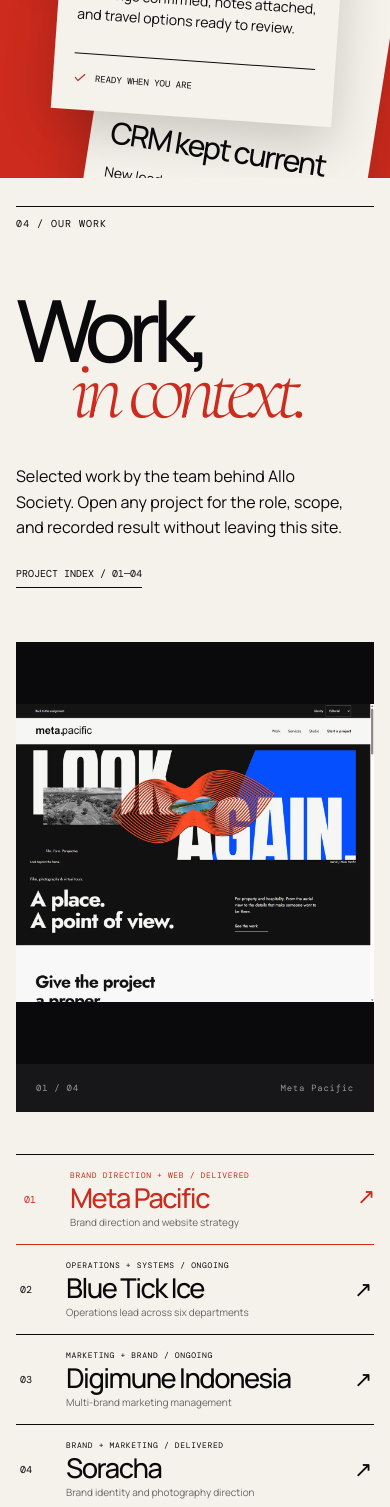
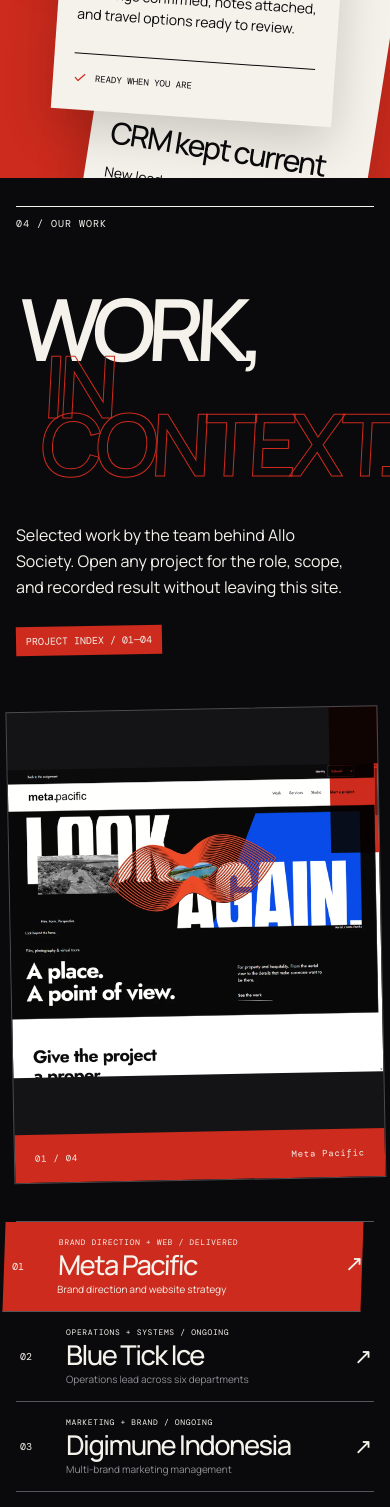
Before and after one commit to jorkspace-a11y/allo-society, a React (Vite) app: page / in a window 390 px wide. Shown: the part 3542-5049 px from the top of the page. Built offline with nearby package versions, Linux system fonts and the light colour scheme; a web font is replaced by a local one.

Commit message:
style: sharpen selected work direction

```diff
--- a/src/App.tsx
+++ b/src/App.tsx
@@ -209,7 +209,7 @@
     focusSelectedProject()
   }
   return <section className="work-section" id="work">
-    <div className="section-head"><p className="kicker">04 / OUR WORK</p><p>Selected projects / Full records on site</p></div>
+    <div className="section-head"><p className="kicker">04 / OUR WORK</p><p>Real work / Open every project</p></div>
     <div className="work-intro"><h2>Work,<br /><em>in context.</em></h2><div><p>Selected work by the team behind Allo Society. Open any project for the role, scope, and recorded result without leaving this site.</p><span>PROJECT INDEX / 01—04</span></div></div>
     <div className="work-showcase">
       <div className="work-stage" aria-live="polite">
@@ -236,6 +236,7 @@
     <AnimatePresence>
       {projectOpen && <motion.div className="project-overlay" initial={{ opacity: 0 }} animate={{ opacity: 1 }} exit={{ opacity: 0 }} onMouseDown={closeProject}>
         <motion.article className="project-case" role="dialog" aria-modal="true" aria-labelledby="project-case-title" initial={{ y: '100%' }} animate={{ y: 0 }} exit={{ y: '100%' }} transition={{ duration: .55, ease: [.76, 0, .24, 1] }} onMouseDown={event => event.stopPropagation()}>
+          <span className="project-case-number" aria-hidden="true">0{selected + 1}</span>
           <div className="project-case-head"><span>ALLO SOCIETY / PROJECT 0{selected + 1}</span><button ref={closeProjectRef} onClick={closeProject} aria-label="Close project"><X /> CLOSE</button></div>
           <div className="project-case-title"><div><span>{active.discipline} / {active.status}</span><h2 id="project-case-title">{active.name}</h2><p>{active.role}</p></div><strong>{active.proof}</strong></div>
           <div className="project-case-body">
--- a/src/styles.css
+++ b/src/styles.css
@@ -85,17 +85,18 @@
 .work-card span svg { width: 14px; color: var(--accent); }
 .work-0 { left: 3%; top: 22%; transform: rotate(-6deg); }.work-1 { left: 31%; top: 4%; z-index: 2; transform: rotate(3deg); }.work-2 { right: 1%; top: 28%; transform: rotate(8deg); }
 .stamp { position: absolute; z-index: 4; right: 2%; top: 7%; width: 130px; aspect-ratio: 1; display: grid; place-items: center; border: 2px solid; border-radius: 50%; transform: rotate(12deg); text-align: center; font: 500 10px/1.5 var(--mono); background: var(--paper); color: var(--ink); }
-.work-section { min-height: 105vh; padding: 28px 24px 90px; background: var(--paper); color: var(--ink); }
+.work-section { position: relative; min-height: 105vh; padding: 28px 24px 110px; background: var(--ink); color: var(--paper); overflow: clip; }
 .work-intro { max-width: 1440px; margin: 84px auto 68px; display: grid; grid-template-columns: 1.18fr .82fr; align-items: end; gap: 8vw; }
-.work-intro h2 { margin: 0; font-size: clamp(5rem, 11vw, 11rem); line-height: .7; letter-spacing: -.09em; font-weight: 500; }
-.work-intro h2 em { display: block; margin-left: 12vw; font-family: var(--serif); font-weight: 300; color: var(--accent); }
+.work-intro h2 { margin: 0; font-size: clamp(5rem, 11vw, 11rem); line-height: .67; letter-spacing: -.09em; font-weight: 600; text-transform: uppercase; transform: skewX(-3deg); }
+.work-intro h2 em { display: block; margin-left: 9vw; padding-bottom: .08em; font-family: var(--sans); font-style: italic; font-weight: 600; color: transparent; -webkit-text-stroke: 2px var(--accent); }
 .work-intro > div { max-width: 430px; padding-bottom: 6px; }
 .work-intro p { margin: 0; font-size: 16px; line-height: 1.6; }
-.work-intro > div > span { display: block; width: max-content; margin-top: 26px; padding-bottom: 7px; border-bottom: 1px solid; font: 10px var(--mono); text-transform: uppercase; }
+.work-intro > div > span { display: block; width: max-content; margin-top: 26px; padding: 8px 10px; background: var(--accent); color: var(--paper); font: 10px var(--mono); text-transform: uppercase; transform: rotate(-1deg); }
 .work-showcase { min-height: 760px; max-width: 1440px; margin: 0 auto; display: grid; grid-template-columns: 1.12fr .88fr; gap: 5vw; align-items: start; }
-.work-stage { position: sticky; top: 86px; height: min(68vh, 650px); min-height: 520px; overflow: hidden; background: var(--ink); }
+.work-stage { position: sticky; top: 86px; height: min(68vh, 650px); min-height: 520px; overflow: hidden; background: #141416; outline: 1px solid #4c4c50; transform: rotate(-1.1deg); transform-origin: 60% 40%; }
 .work-visual { position: absolute; inset: 0; }
-.work-image { width: 100%; height: calc(100% - 48px); object-fit: cover; display: block; }
+.work-visual:after { content: ''; position: absolute; z-index: 2; top: 0; right: 0; width: 13%; height: 31%; background: var(--accent); mix-blend-mode: multiply; pointer-events: none; }
+.work-image { width: 100%; height: calc(100% - 48px); object-fit: cover; display: block; filter: contrast(1.08) saturate(.88); }
 .work-image.contain { object-fit: contain; }
 .operations-visual { height: calc(100% - 48px); padding: 42px; display: grid; grid-template-columns: 1fr auto 1fr; grid-template-rows: auto 1fr auto; gap: 18px; align-items: center; background: var(--ink); color: var(--paper); }
 .operations-visual > span { grid-column: 1 / -1; align-self: start; font: 9px var(--mono); letter-spacing: .1em; color: #8a8882; }
@@ -105,35 +106,38 @@
 .operations-visual > div:last-of-type strong, .operations-visual > i { color: var(--accent); }
 .operations-visual > i { font: 300 3rem var(--sans); font-style: normal; }
 .operations-visual > p { grid-column: 1 / -1; align-self: end; margin: 0; border-top: 1px solid #3f3f42; padding-top: 16px; font: 9px var(--mono); letter-spacing: .08em; }
-.work-caption { position: absolute; left: 0; right: 0; bottom: 0; height: 48px; padding: 0 20px; display: flex; align-items: center; justify-content: space-between; background: #171719; color: #999; font: 9px var(--mono); letter-spacing: .08em; }
-.work-browser { border-top: 1px solid; }
-.work-browser > button { width: 100%; min-height: 104px; display: grid; grid-template-columns: 42px 1fr 28px; gap: 14px; align-items: center; border: 0; border-bottom: 1px solid; padding: 14px 4px; background: transparent; color: var(--ink); text-align: left; cursor: pointer; transition: color .25s, padding .3s; }
-.work-browser > button:hover, .work-browser > button:focus-visible, .work-browser > button.active { color: var(--accent); padding-left: 18px; }
+.work-caption { position: absolute; z-index: 3; left: 0; right: 0; bottom: 0; height: 48px; padding: 0 20px; display: flex; align-items: center; justify-content: space-between; background: var(--accent); color: var(--paper); font: 9px var(--mono); letter-spacing: .08em; }
+.work-browser { border-top: 1px solid #56565a; }
+.work-browser > button { width: 100%; min-height: 104px; display: grid; grid-template-columns: 42px 1fr 28px; gap: 14px; align-items: center; border: 0; border-bottom: 1px solid #56565a; padding: 14px 4px; background: transparent; color: var(--paper); text-align: left; cursor: pointer; transition: color .25s, padding .3s, background .25s, transform .3s; }
+.work-browser > button:hover, .work-browser > button:focus-visible, .work-browser > button.active { padding-left: 18px; background: var(--accent); color: var(--paper); transform: translateX(-12px) skewX(-2deg); }
 .work-index, .work-arrow { font: 10px var(--mono); }.work-arrow { font-size: 22px; transition: transform .25s; }
 .work-browser > button:hover .work-arrow, .work-browser > button.active .work-arrow { transform: translate(3px, -3px); }
 .work-entry { display: flex; flex-direction: column; gap: 4px; }
-.work-entry small { font: 8px var(--mono); letter-spacing: .08em; }.work-entry strong { font-size: clamp(1.45rem, 2.2vw, 2.3rem); line-height: 1; letter-spacing: -.055em; font-weight: 500; }.work-entry em { font: 400 11px var(--sans); color: #666; }
+.work-entry small { font: 8px var(--mono); letter-spacing: .08em; }.work-entry strong { font-size: clamp(1.45rem, 2.2vw, 2.3rem); line-height: 1; letter-spacing: -.055em; font-weight: 500; }.work-entry em { font: 400 11px var(--sans); color: #929296; }
+.work-browser > button:hover .work-entry em, .work-browser > button.active .work-entry em { color: var(--paper); }
 .work-detail { padding: 30px 4px 0; }
 .work-detail p { max-width: 520px; margin: 0 0 18px; font-size: 15px; line-height: 1.55; }
 .work-detail > strong { display: block; font: 500 10px var(--mono); color: var(--accent); text-transform: uppercase; }
 .work-open { display: inline-flex; align-items: center; gap: 8px; margin-top: 26px; padding: 0 0 7px; border: 0; border-bottom: 1px solid; background: transparent; color: inherit; font: 10px var(--mono); text-transform: uppercase; cursor: pointer; }
 .work-open svg { width: 15px; }
-.project-overlay { position: fixed; z-index: 80; inset: 0; padding: 24px 24px 0; display: flex; align-items: flex-end; background: rgba(10, 10, 12, .78); }
-.project-case { width: 100%; max-height: 94vh; overflow-y: auto; padding: 22px 24px 70px; border-top: 8px solid var(--accent); background: var(--paper); color: var(--ink); }
-.project-case-head { position: sticky; z-index: 2; top: -22px; display: flex; justify-content: space-between; align-items: center; padding: 14px 0; border-bottom: 1px solid; background: var(--paper); font: 9px var(--mono); letter-spacing: .08em; }
+.project-overlay { position: fixed; z-index: 80; inset: 0; padding: 14px 0 0 14px; display: flex; align-items: flex-end; background: rgba(204, 43, 29, .9); }
+.project-case { position: relative; width: 100%; max-height: calc(100vh - 14px); overflow-y: auto; padding: 22px 34px 80px; background: var(--ink); color: var(--paper); }
+.project-case-number { position: absolute; z-index: 0; right: -1vw; top: 4vh; color: transparent; -webkit-text-stroke: 1px #3d3d41; font-size: min(40vw, 34rem); line-height: .7; letter-spacing: -.12em; font-weight: 600; pointer-events: none; }
+.project-case-head { position: sticky; z-index: 3; top: -22px; display: flex; justify-content: space-between; align-items: center; padding: 14px 0; border-bottom: 1px solid #525256; background: var(--ink); font: 9px var(--mono); letter-spacing: .08em; }
 .project-case-head button { display: flex; align-items: center; gap: 8px; border: 0; padding: 6px 0; background: transparent; font: 9px var(--mono); cursor: pointer; }
 .project-case-head svg { width: 16px; }
-.project-case-title { min-height: 48vh; display: grid; grid-template-columns: 1fr .42fr; gap: 7vw; align-items: end; padding: 7vh 0 5vh; border-bottom: 1px solid; }
+.project-case-title { position: relative; z-index: 1; min-height: 52vh; display: grid; grid-template-columns: 1fr .42fr; gap: 7vw; align-items: end; padding: 7vh 0 5vh; border-bottom: 1px solid #525256; }
 .project-case-title > div > span { font: 9px var(--mono); color: var(--accent); letter-spacing: .08em; }
-.project-case-title h2 { margin: 18px 0 12px; font-size: clamp(5rem, 12vw, 12rem); line-height: .72; letter-spacing: -.095em; font-weight: 500; }
+.project-case-title h2 { margin: 18px 0 12px; font-size: clamp(5rem, 13.5vw, 13.5rem); line-height: .68; letter-spacing: -.1em; font-weight: 600; text-transform: uppercase; }
 .project-case-title p { margin: 0; font-size: 16px; }
 .project-case-title > strong { align-self: end; padding-bottom: 8px; font: 500 12px/1.5 var(--mono); color: var(--accent); text-transform: uppercase; }
-.project-case-body { display: grid; grid-template-columns: .72fr 1.28fr; gap: 7vw; padding-top: 48px; }
+.project-case-body { position: relative; z-index: 1; display: grid; grid-template-columns: .72fr 1.28fr; gap: 7vw; padding-top: 48px; }
 .project-case-body section > span { display: block; margin-bottom: 20px; font: 9px var(--mono); letter-spacing: .08em; color: var(--accent); }
 .project-case-body section > p { max-width: 680px; margin: 0 0 20px; font-size: 18px; line-height: 1.6; }
 .project-results { grid-column: 2; margin-top: 26px; }
-.project-results ul { margin: 0; padding: 0; list-style: none; border-top: 1px solid; }
-.project-results li { padding: 18px 0; border-bottom: 1px solid; font-size: clamp(1.4rem, 2.4vw, 2.5rem); line-height: 1.05; letter-spacing: -.045em; }
+.project-results ul { margin: 0; padding: 0; list-style: none; border-top: 1px solid #525256; }
+.project-results li { padding: 18px 0; border-bottom: 1px solid #525256; font-size: clamp(1.4rem, 2.8vw, 2.9rem); line-height: 1.02; letter-spacing: -.055em; transition: padding .25s, color .25s; }
+.project-results li:hover { padding-left: 3vw; color: var(--accent); }
 .process-section { min-height: 100vh; padding: 28px 24px 50px; background: var(--ink); color: var(--paper); display: flex; flex-direction: column; }
 .process-list { margin: auto 0; padding: 0; list-style: none; }
 .process-list li { display: grid; grid-template-columns: 80px 1fr 30px; align-items: center; border-top: 1px solid #4b4b48; padding: 9px 0 6px; }
@@ -229,18 +233,19 @@
   .work-card h3 { font-size: 30px; }
   .stamp { width: 96px; right: 0; top: 0; }
   .work-intro { display: block; margin: 70px 0 48px; }
-  .work-intro h2 { font-size: 22vw; }.work-intro h2 em { margin-left: 14vw; }
+  .work-intro h2 { font-size: 22vw; }.work-intro h2 em { margin-left: 7vw; -webkit-text-stroke-width: 1px; }
   .work-intro > div { margin-top: 44px; max-width: 340px; }
   .work-showcase { min-height: auto; display: block; }
-  .work-stage { position: relative; top: auto; height: 470px; min-height: 0; margin-bottom: 42px; }
+  .work-stage { position: relative; top: auto; width: calc(100% + 12px); height: 470px; min-height: 0; margin: 0 0 42px -6px; }
   .operations-visual { padding: 28px 22px; grid-template-columns: 1fr; grid-template-rows: auto 1fr 1fr auto; gap: 12px; }
   .operations-visual > i { display: none; }.operations-visual strong { font-size: 18vw; }
   .work-browser > button { min-height: 90px; grid-template-columns: 32px 1fr 20px; padding-right: 0; }
   .work-browser > button:hover, .work-browser > button:focus-visible, .work-browser > button.active { padding-left: 8px; }
   .work-entry strong { font-size: 7vw; }.work-entry em { font-size: 10px; }
   .work-detail { min-height: 260px; padding: 28px 4px 0; }
-  .project-overlay { padding: 0; }
-  .project-case { max-height: 100svh; min-height: 100svh; padding: 18px 16px 60px; border-top-width: 6px; }
+  .project-overlay { padding: 6px 0 0 6px; }
+  .project-case { max-height: calc(100svh - 6px); min-height: calc(100svh - 6px); padding: 18px 16px 60px; }
+  .project-case-number { right: -6vw; top: 11vh; font-size: 68vw; }
   .project-case-head { top: -18px; }
   .project-case-title { min-height: 54vh; display: flex; flex-direction: column; align-items: flex-start; justify-content: flex-end; gap: 36px; padding: 7vh 0 5vh; }
   .project-case-title h2 { font-size: 21vw; }.project-case-title > strong { max-width: 250px; }
```
Also changed, not shown: 1 other file (tests, documents, lock files or other folders).
